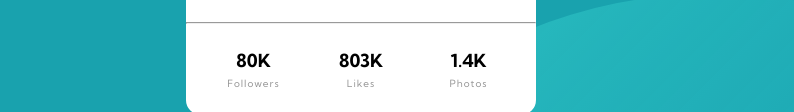
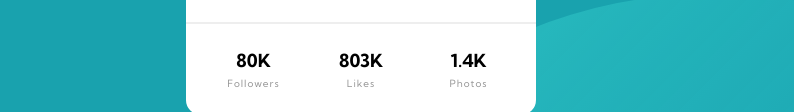
Before and after one commit to matsta92/profile-card-component, a plain HTML site: page index.html in a window 1280 px wide. Shown: the part 479-591 px from the top of the page, without its empty margins (279-1073 px from the left). Drawn offline with Linux system fonts and the light colour scheme.

Commit message:
hr color

```diff
--- a/sass/style.sass
+++ b/sass/style.sass
@@ -47,6 +47,9 @@ body
     margin-top: 10px
     font-size: 13px
     color: $dark-gray
+
+hr
+    border: 1px solid #eee
 
 .profile-stats
     display: flex
```
Also changed, not shown: css/style.css, 1 other file.
